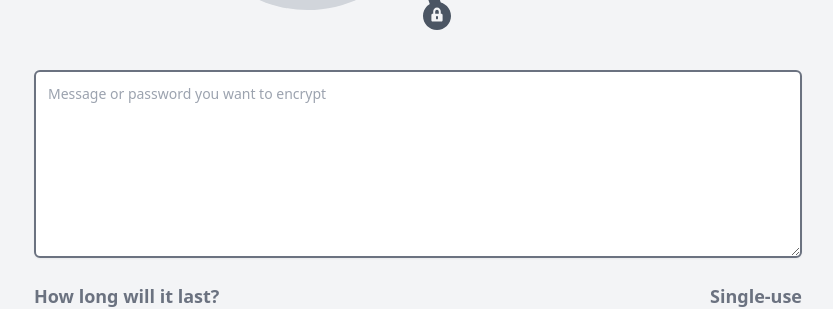
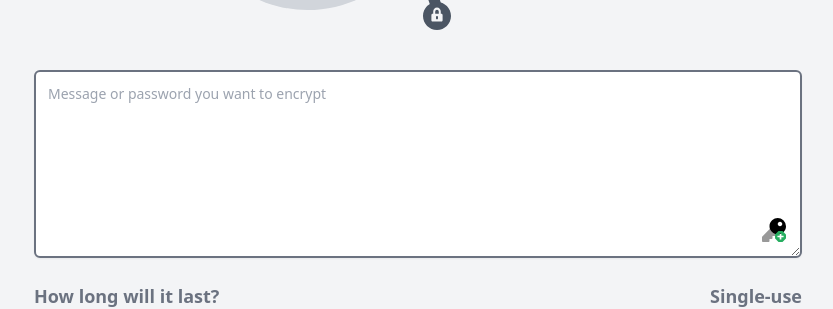
Before and after one commit to aki-vault/aki-vault, a React (Create React App) app: page /#/ in a window 1280 px wide. Shown: the part 290-599 px from the top of the page, without its empty margins (222-1055 px from the left). Built offline with nearby package versions, Linux system fonts and the light colour scheme.

Commit message:
Add the generate password button in the textarea

```diff
--- a/src/CreateSecret.js
+++ b/src/CreateSecret.js
@@ -1,7 +1,7 @@
 import {
   RadioGroup, Switch, Dialog, Transition,
 } from '@headlessui/react';
-import {Fragment, useMemo, useState} from 'react';
+import {Fragment, useCallback, useRef, useState} from 'react';
 import { useCopyToClipboard } from 'react-use';
 import { CheckIcon, ClipboardCopyIcon } from '@heroicons/react/outline';
 import { encryptMessage, postSecret, randomString } from './lib/secret';
@@ -23,6 +23,7 @@ export default function CreateSecret() {
   const [encryptedUri, setEncryptedUri] = useState('https://');
   const [phrase, setPhrase] = useState('');
   const [copied, setCopied] = useState(false);
+  const textRef = useRef(null);
   const { t } = useTranslation();
 
   const submitForm = async () => {
@@ -56,7 +57,16 @@ export default function CreateSecret() {
     }
   };
 
-  const generateRandomPassword = useMemo(() => randomString(12, '!.=&/'), []);
+  const generateRandomPassword = useCallback((e) => {
+    const randomPwd = randomString(12, '!.=&/');
+
+    let textareaField = textRef.current;
+    let textToInsert = randomPwd
+    let cursorPosition = textareaField.selectionStart
+    let textBeforeCursorPosition = textareaField.value.substring(0, cursorPosition)
+    let textAfterCursorPosition = textareaField.value.substring(cursorPosition, textareaField.value.length)
+    textareaField.value = textBeforeCursorPosition + textToInsert + textAfterCursorPosition
+  }, []);
 
   return (
     <>
@@ -179,8 +189,9 @@ export default function CreateSecret() {
           </div>
           )}
           <div>
-            <div className="mt-1">
+            <div className="mt-1 relative">
               <textarea
+                ref={textRef}
                 id="password"
                 rows={8}
                 className="bg-white p-3 focus:outline-none shadow-sm block w-full sm:text-sm border-2 border-gray-500 rounded-md"
@@ -188,6 +199,23 @@ export default function CreateSecret() {
                 value={phrase}
                 onChange={(e) => setPhrase(e.target.value)}
               />
+                <button
+                    className="group absolute right-4 bottom-4"
+                    type="button"
+                    onClick={e => generateRandomPassword(e)}
+                >
+                  <svg className="w-6 h-6" xmlns="http://www.w3.org/2000/svg" viewBox="0 0 512 512">
+                    <g fill="none" fillRule="nonzero">
+                      <path fill="#000" d="m303.06 348.91.1.09-24 27a24 24 0 0 1-17.94 8H224v40c0 13.255-10.745 24-24 24h-40v40c0 13.255-10.745 24-24 24H24c-13.255 0-24-10.745-24-24v-78a24 24 0 0 1 7-17l161.83-161.83-.11-.35c19.994 60.85 71.428 106.063 134.34 118.09Z" opacity=".4"/>
+                      <path fill="#000" d="M336 0c-97.202 0-176 78.798-176 176s78.798 176 176 176 176-78.798 176-176A176 176 0 0 0 336 0Zm48 176c-26.51 0-48-21.49-48-48s21.49-48 48-48 48 21.49 48 48-21.49 48-48 48Z"/>
+                      <path fill="#27AE60" d="M505.556 346.783c4.113 4.113 6.444 9.69 6.444 15.494v65.4c0 5.805-2.33 11.38-6.444 15.494l-62.34 62.385c-4.112 4.113-9.688 6.444-15.493 6.444h-65.4c-5.805 0-11.38-2.33-15.494-6.444l-62.385-62.34c-4.113-4.112-6.444-9.688-6.444-15.493v-65.4c0-5.805 2.33-11.38 6.444-15.494l62.34-62.385c4.112-4.113 9.688-6.444 15.493-6.444h65.4c5.805 0 11.38 2.33 15.494 6.444l62.385 62.34Zm-44.743 35.42c0-3.016-2.468-5.484-5.485-5.484h-42.047v-42.047c0-3.017-2.468-5.485-5.484-5.485h-25.594c-3.016 0-5.484 2.468-5.484 5.485v42.047h-42.047c-3.017 0-5.485 2.468-5.485 5.484v25.594c0 3.016 2.468 5.484 5.485 5.484h42.047v42.047c0 3.017 2.468 5.485 5.484 5.485h25.594c3.016 0 5.484-2.468 5.484-5.485v-42.047h42.047c3.017 0 5.485-2.468 5.485-5.484v-25.594Z"/>
+                    </g>
+                  </svg>
+
+                  <span className="group-hover:block hidden absolute top-full left-1/2 transform -translate-x-1/2 bg-black text-xs mt-2 px-3 py-1 rounded-md text-white whitespace-nowrap">
+                    {t('createSecret.generatePassword')}
+                  </span>
+                </button>
             </div>
           </div>
 
--- a/src/translations/en_US.json
+++ b/src/translations/en_US.json
@@ -1,5 +1,6 @@
 {
   "createSecret": {
+    "generatePassword": "Generate a random password",
     "phrasePlaceholder": "Message or password you want to encrypt",
     "howLong": {
       "label": "How long will it last?",
--- a/src/translations/fr_FR.json
+++ b/src/translations/fr_FR.json
@@ -1,5 +1,6 @@
 {
   "createSecret": {
+    "generatePassword": "Générer un mot de passe aléatoire",
     "phrasePlaceholder": "Message ou mot de passe que vous désirez chiffrer",
     "howLong": {
       "label": "Pendant combien de temps ?",
--- a/tailwind.config.js
+++ b/tailwind.config.js
@@ -5,7 +5,9 @@ module.exports = {
     extend: {},
   },
   variants: {
-    extend: {},
+    extend: {
+      display: ['group-hover']
+    },
   },
   plugins: [],
 }
```
